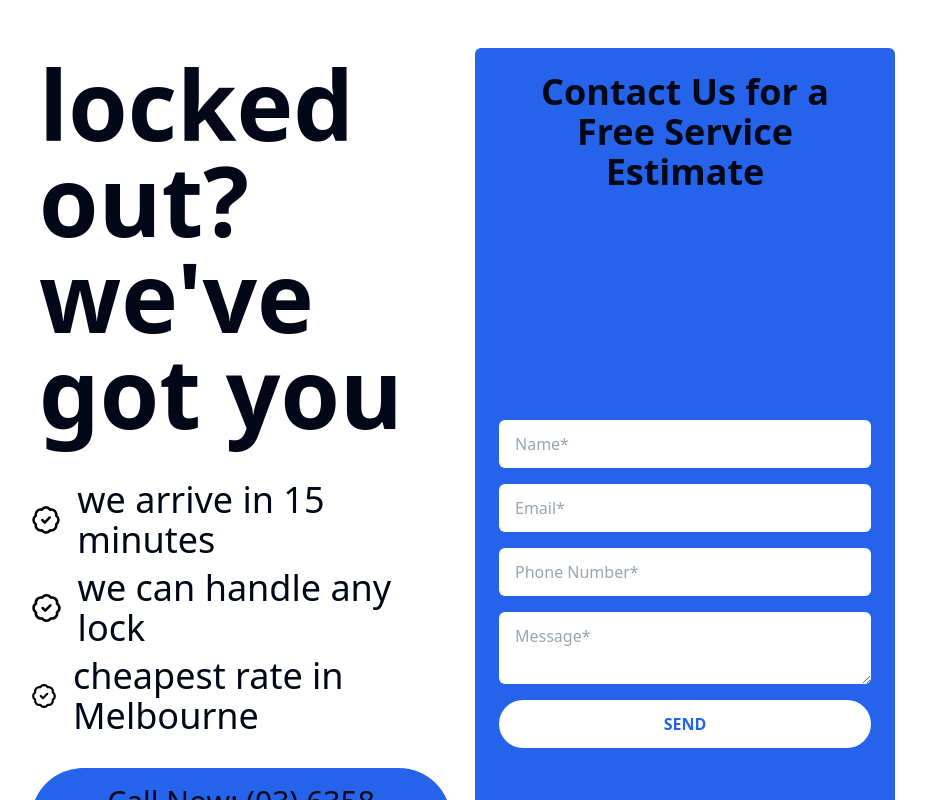
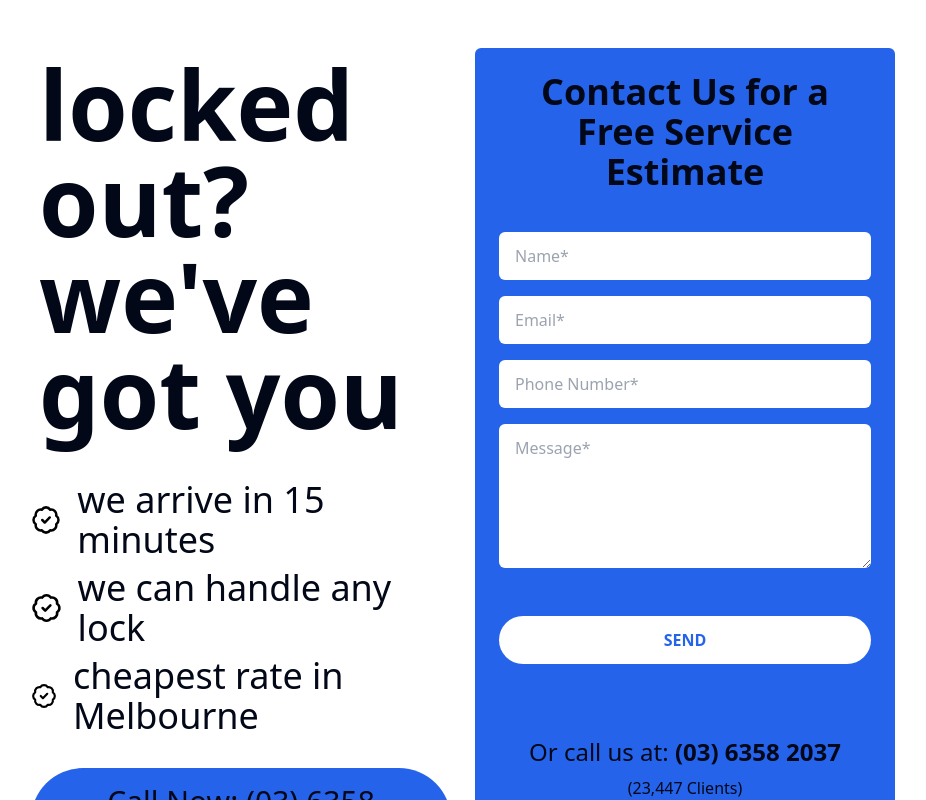
Before and after one commit to digmi123/unlock-it, a React (Vite) app: page / in a window 1280 px wide. Shown: the top 800 px of the page, without its empty margins (177-1103 px from the left). Built offline with nearby package versions, Linux system fonts and the light colour scheme.

Commit message:
Update contact form from space between to gap.

```diff
--- a/src/components/ContactForm.jsx
+++ b/src/components/ContactForm.jsx
@@ -4,7 +4,7 @@ export default function ContactForm() {
   const formRef = useRef(null);
 
   return (
-    <div className="p-6 bg-primary rounded-md flex flex-col justify-between">
+    <div className="p-6 bg-primary rounded-md flex flex-col gap-10">
       <h2 className="text-4xl text-center font-bold">
         Contact Us for a Free Service Estimate
       </h2>
@@ -31,11 +31,12 @@ export default function ContactForm() {
           name="message"
           className="px-4 py-3 border-input rounded-md"
           placeholder="Message*"
+          rows="5"
         />
         <button
           type="submit"
           value="Send"
-          className="bg-white px-4 py-3 rounded-full text-primary font-bold uppercase"
+          className="bg-white px-4 py-3 rounded-full text-primary font-bold uppercase my-8"
         >
           Send
         </button>
```
